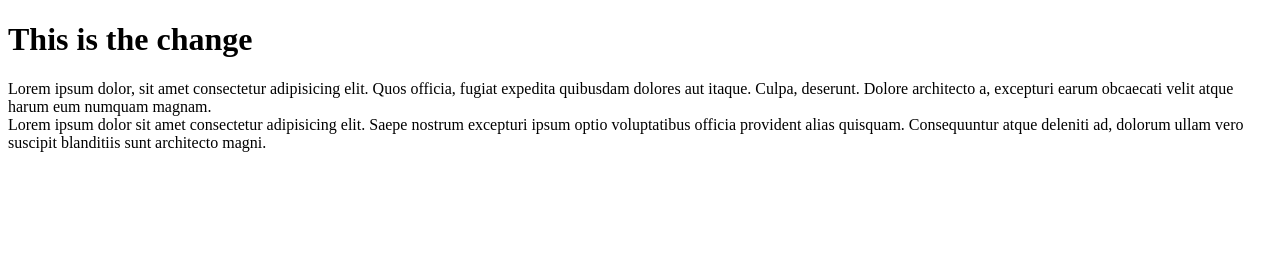
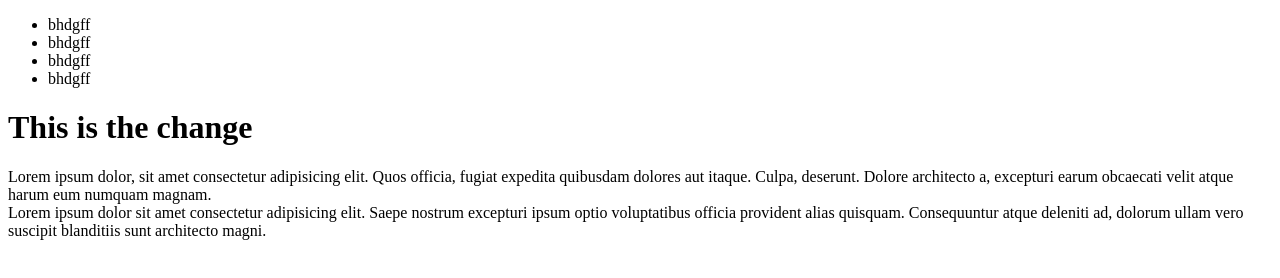
Before and after one commit to kiran903/datewithgit-sample, a plain HTML site: page mygit.html in a window 1280 px wide. Drawn offline with Linux system fonts and the light colour scheme.

Commit message:
is there any commit conflict

```diff
--- a/mygit.html
+++ b/mygit.html
@@ -6,6 +6,13 @@
   <title>MY GIT</title>
 </head>
 <body>
+  <ul>
+    <li>bhdgff</li>
+    <li>bhdgff</li>
+    <li>bhdgff</li>
+    <li>bhdgff</li>
+
+  </ul>
   <h1>This is the change</h1>
   <div>
     Lorem ipsum dolor, sit amet consectetur adipisicing elit. Quos officia, fugiat expedita quibusdam dolores aut itaque. Culpa, deserunt. Dolore architecto a, excepturi earum obcaecati velit atque harum eum numquam magnam.
```
